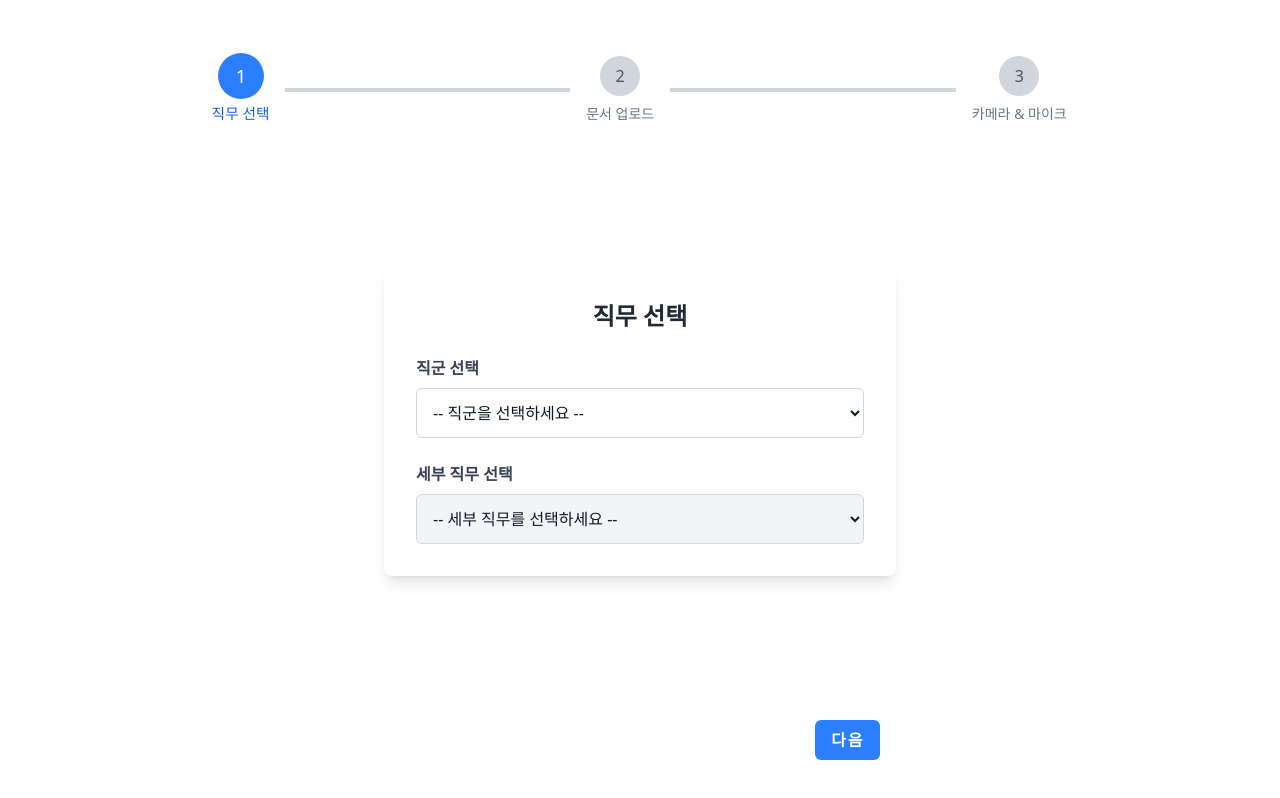
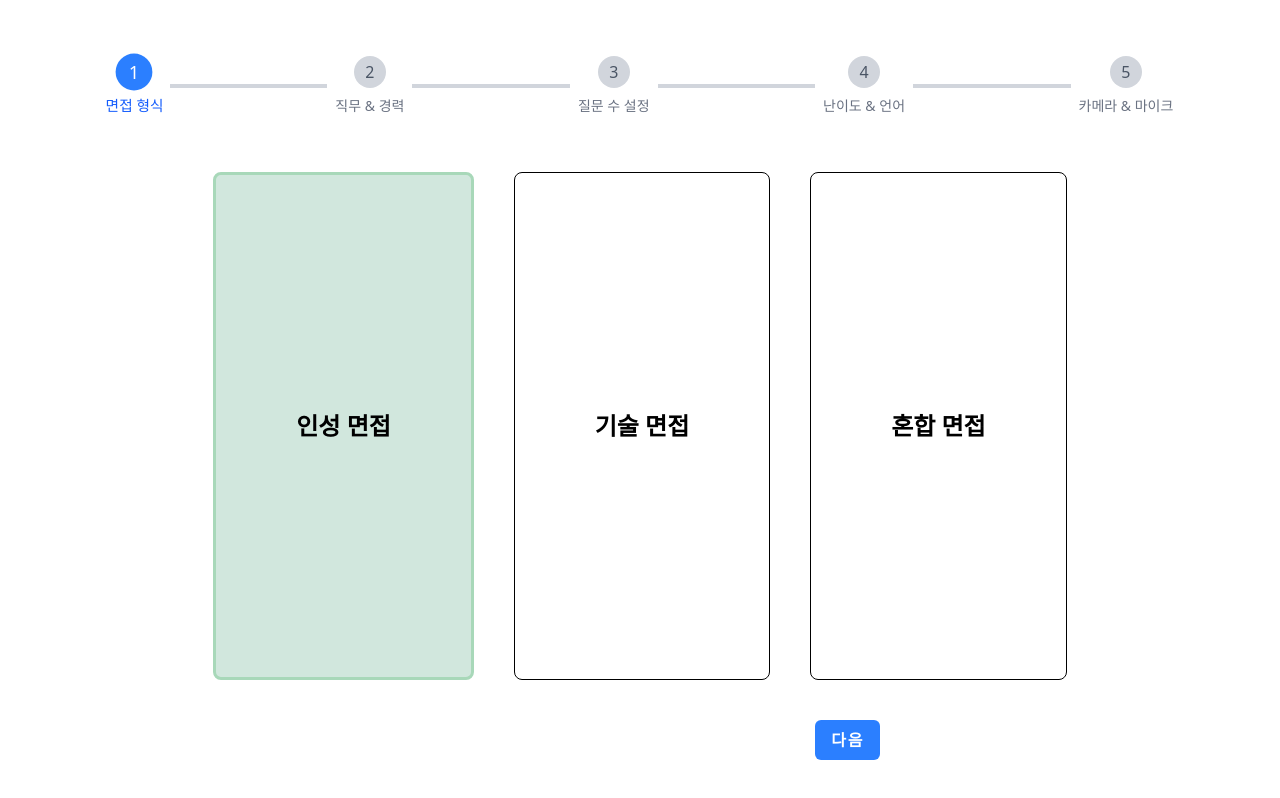
Before and after one commit to sk-final-2/front, a Next.js app: page /ready in a window 1280 px wide. Built offline with nearby package versions, Linux system fonts and the light colour scheme.

Commit message:
feat: 면접 형식 컴포넌트

```diff
--- a/src/app/ready/page.tsx
+++ b/src/app/ready/page.tsx
@@ -6,15 +6,18 @@ import getFirstQuestion, {
 } from "@/api/getFirstQuestion";
 import CameraMicCheck from "@/components/ready/CameraMicCheck";
 import DocumentUploadForm from "@/components/ready/DocumentUploadForm";
+import InterviewTypeSelector from "@/components/ready/InterviewTypeSelector";
 import JobSelectorForm from "@/components/ready/JobSelectorForm";
 import QuestionCountDropdown from "@/components/ready/QuestionCountDropdown";
 import ReadyStepBar from "@/components/ready/readyStepBar";
-import apiClient from "@/lib/axios";
 import { useRouter } from "next/navigation";
 import { useState } from "react";
 
-// 권한 상태를 나타내는 타입 정의
+// 미디어 권한 상태를 나타내는 타입 정의
 type PermissionState = "prompt" | "granted" | "denied";
+
+// 면접 형식 타입
+export type InterviewType = "PERSONALITY" | "TECHNICAL" | "MIXED";
 
 const ReadyPage = () => {
   // 리다이렉션 라우터
@@ -22,6 +25,12 @@ const ReadyPage = () => {
 
   // 단계 상태
   const [step, setStep] = useState(1);
+
+  // 면접 형식 상태
+  const [selectedType, setSelectedType] =
+    useState<InterviewType>("PERSONALITY");
+
+
 
   // 직군 상태
   const [selectedCategory, setSelectedCategory] = useState<string>("");
@@ -46,6 +55,11 @@ const ReadyPage = () => {
   // 단계 변경 핸들러
   const handleChangeStep = (step: number) => {
     setStep(step);
+  };
+
+  // 면접 형식 변경 핸들러
+  const handleTypeChange = (type: InterviewType) => {
+    setSelectedType(type);
   };
 
   // 직군 변경 핸들러
@@ -87,7 +101,7 @@ const ReadyPage = () => {
   // 다음 단계 버튼 핸들러
   const nextStepHandler = () => {
     // 현재 단계에서 유효성 검사를 추가할 수 있습니다
-    if (step < 3) {
+    if (step < 5) {
       setStep((prev) => prev + 1);
     }
   };
@@ -106,7 +120,7 @@ const ReadyPage = () => {
       alert("직군을 입력해주세요.");
       return;
     }
-    // TODO: 첫 질문 생성 요청
+    // 첫 질문 생성 요청
     console.log(fileText);
     try {
       // body 데이터
@@ -145,6 +159,15 @@ const ReadyPage = () => {
     switch (step) {
       case 1:
         return (
+          <InterviewTypeSelector
+            handleTypeChange={handleTypeChange}
+            selectedType={selectedType}
+          />
+        );
+
+      // 면접 형식 컨테이너
+      case 2:
+        return (
           <JobSelectorForm
             selectedCategory={selectedCategory}
             selectedJob={selectedJob}
@@ -152,7 +175,7 @@ const ReadyPage = () => {
             onJobChange={handleJobChange}
           />
         );
-      case 2:
+      case 3:
         return (
           <div className="flex flex-col gap-4 items-center">
             <DocumentUploadForm
@@ -166,7 +189,7 @@ const ReadyPage = () => {
             />
           </div>
         );
-      case 3:
+      case 4:
         return (
           <CameraMicCheck
             cameraPermission={cameraPermission}
@@ -175,6 +198,8 @@ const ReadyPage = () => {
             handleMicCheck={handleMicCheck}
           />
         );
+      case 5:
+        return <> 5단계</>;
       default:
         return null;
     }
@@ -203,7 +228,7 @@ const ReadyPage = () => {
           <div />
         )}
 
-        {step !== 3 ? (
+        {step !== 5 ? (
           <button
             className="flex items-center bg-blue-500 text-white gap-1 px-4 py-2 cursor-pointer font-semibold tracking-widest rounded-md hover:bg-blue-400 duration-300 hover:gap-2 hover:translate-x-2"
             onClick={nextStepHandler}
--- /dev/null
+++ b/src/components/ready/InterviewTypeSelector.tsx
@@ -0,0 +1,43 @@
+import { InterviewType } from "@/app/ready/page";
+
+interface InterviewTypeSelectorProps {
+  selectedType: string;
+  handleTypeChange: (type: InterviewType) => void;
+}
+
+const typeMap: Record<InterviewType, string> = {
+  PERSONALITY: "인성 면접",
+  TECHNICAL: "기술 면접",
+  MIXED: "혼합 면접",
+};
+
+const colorMap: Record<InterviewType, string> = {
+  PERSONALITY: "bg-[#D1E7DD] border-[#A8D8B9] border-[3px]",
+  TECHNICAL: "bg-[#B3CDE0] border-[#AEC6CF] border-[3px]",
+  MIXED: "bg-[#D3D3D3] border-[#C3B1E1] border-[3px]",
+};
+
+const InterviewTypeSelector = ({
+  selectedType,
+  handleTypeChange,
+}: InterviewTypeSelectorProps) => {
+  const keys = Object.keys(typeMap) as InterviewType[];
+
+  return (
+    <div className="flex flex-row gap-10 w-4/6 h-full mt-4">
+      {keys.map((key) => (
+        <div
+          key={key}
+          onClick={() => handleTypeChange(key)}
+          className={`flex items-center justify-center flex-1 border-[1px] border-solid rounded-lg
+            cursor-pointer transition-color duration-500 hover:scale-105 h-full
+            ${selectedType === key ? `${colorMap[key]}` : "bg-white"}`}
+        >
+          <span className="text-2xl font-bold">{typeMap[key]}</span>
+        </div>
+      ))}
+    </div>
+  );
+};
+
+export default InterviewTypeSelector;
--- a/src/components/ready/readyStepBar.tsx
+++ b/src/components/ready/readyStepBar.tsx
@@ -1,4 +1,4 @@
-"use client"
+"use client";
 
 import React from "react";
 
@@ -9,16 +9,18 @@ interface ReadyStepBarProps {
 
 // 각 단계에 대한 내용을 정의합니다.
 const content: Record<number, string> = {
-  1: "직무 선택",
-  2: "문서 업로드",
-  3: "카메라 & 마이크",
+  1: "면접 형식",
+  2: "직무 & 경력",
+  3: "질문 수 설정",
+  4: "난이도 & 언어",
+  5: "카메라 & 마이크",
 };
 
 const ReadyStepBar = ({ step, handleChangeStep }: ReadyStepBarProps) => {
   const steps = Object.keys(content);
 
   return (
-    <div className="w-4/6 mt-14 mb-10 flex justify-center items-center">
+    <div className="w-5/6 mt-14 mb-10 flex justify-center items-center">
       {steps.map((key, index) => {
         const stepNumber = Number(key);
         const isActive = stepNumber === step;
@@ -32,7 +34,7 @@ const ReadyStepBar = ({ step, handleChangeStep }: ReadyStepBarProps) => {
             >
               {/* 단계 원 */}
               <div
-                className={`w-10 h-10 rounded-full flex items-center justify-center transition-colors duration-700
+                className={`w-8 h-8 rounded-full flex items-center justify-center transition-colors duration-700
                                     ${
                                       isActive || isCompleted
                                         ? "bg-blue-500 text-white scale-115"
@@ -45,7 +47,9 @@ const ReadyStepBar = ({ step, handleChangeStep }: ReadyStepBarProps) => {
               <p
                 className={`mt-2 text-sm font-medium transition-colors duration-700
                                 ${
-                                  isActive ? "text-blue-600 scale-105" : "text-gray-500"
+                                  isActive
+                                    ? "text-blue-600 scale-105"
+                                    : "text-gray-500"
                                 }`}
               >
                 {content[stepNumber]}
@@ -55,7 +59,7 @@ const ReadyStepBar = ({ step, handleChangeStep }: ReadyStepBarProps) => {
             {/* 마지막 단계가 아닐 경우에만 연결선을 추가합니다. */}
             {index < steps.length - 1 && (
               <div
-                className={`flex-1 h-1 mx-4 transition-colors duration-700
+                className={`flex-1 h-1 mx-2 transition-colors duration-700
                                     ${
                                       isCompleted
                                         ? "bg-blue-500"
```
